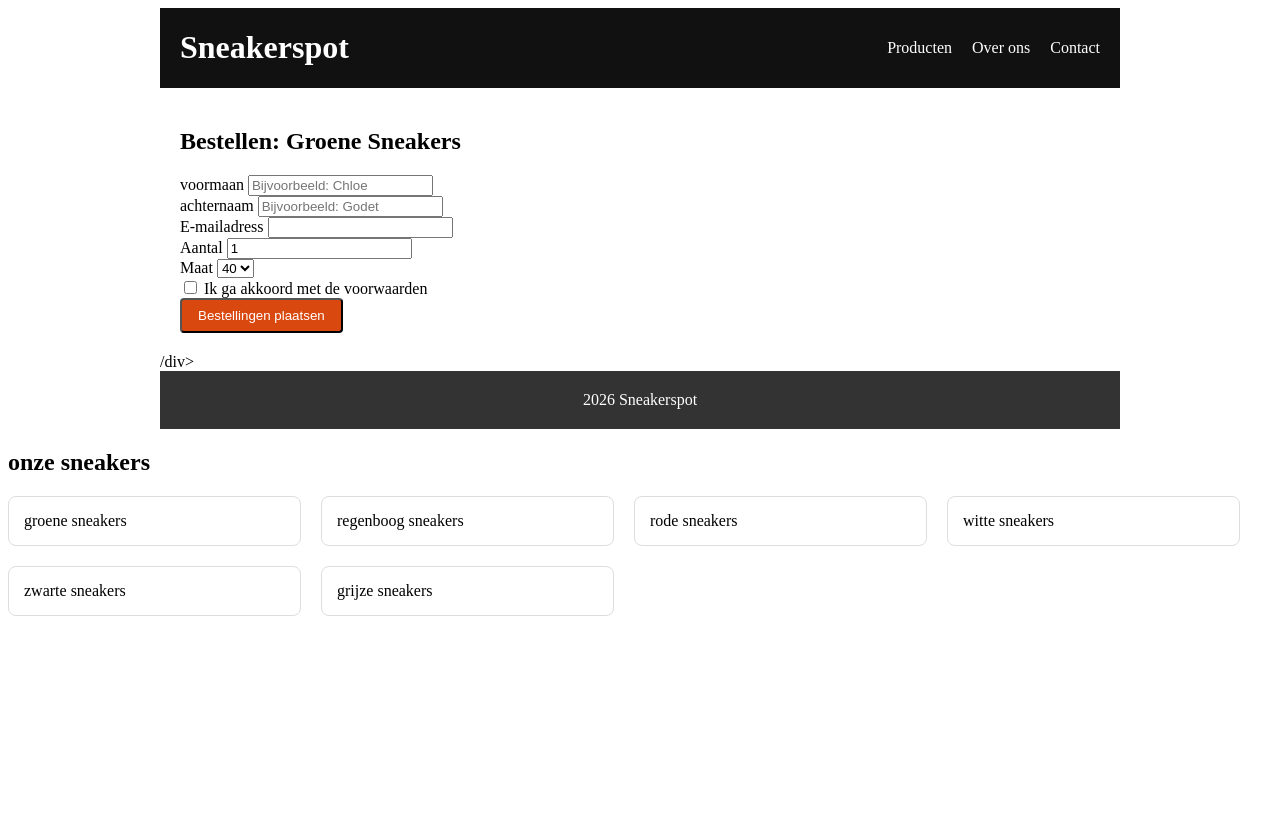
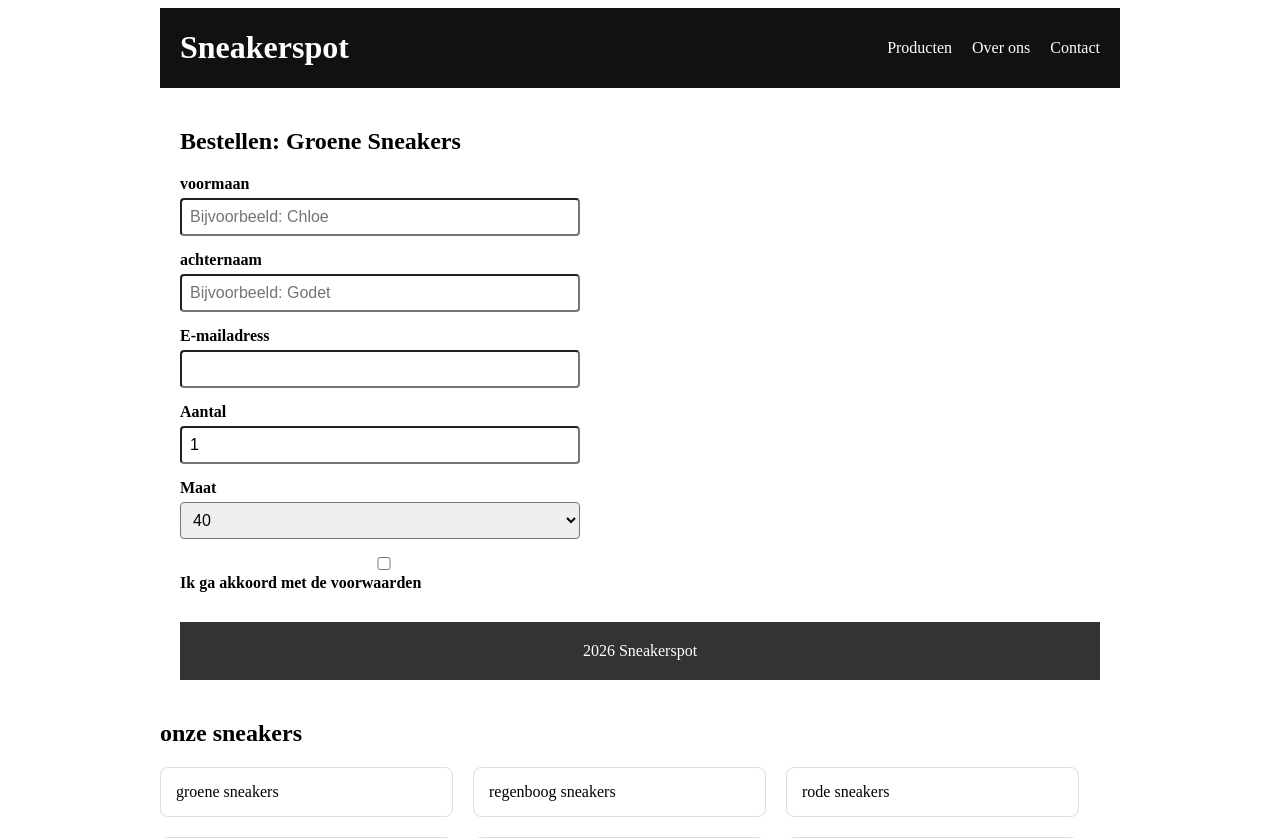
Before and after one commit to Fcb-student/Basis-Programeren-jaar-1-Periode-2-webDev, a PHP site: page /bestellen.html in a window 1280 px wide. Shown: the top 838 px of the page. Before the commit the page ends 616 px from the top, so only its background shows below. Run offline with PHP 8.4, Linux system fonts and the light colour scheme.

Commit message:
workshop 7

```diff
--- a/Workshops/workshop_7/bestellen.html
+++ b/Workshops/workshop_7/bestellen.html
@@ -56,9 +56,11 @@
                     <label for="voorwaarden">Ik ga akkoord met de voorwaarden</label>
                 </div>
 
+                <div class="veld vinkje"
+
                 <input type="submit" value="Bestellingen plaatsen" class="knop">
             </form>
-    </div>/div> <!-- einde content  -->
+    </div> <!-- einde content  -->
 
         <div id="footer"> 2026 Sneakerspot</div> <!-- einde footer  -->
 
--- a/Workshops/workshop_7/css/style.css
+++ b/Workshops/workshop_7/css/style.css
@@ -94,3 +94,39 @@
     padding: 20px;
     text-align: center;
 }
+
+.formulier{
+    max-width: 400px;
+}
+
+.veld{
+    margin-bottom: 15px;
+}
+.veld label{
+    display: block;
+    margin-bottom: 5px;
+    font-weight: bold;
+}
+.veld input,
+.veld select{
+    width: 100%;
+    padding: 8px;
+    border: 1px solic #cccccc;
+    border-radius: 4px;
+    font-size: 16px;
+}
+
+.vinkje{
+    display: flex;
+    gap: 8px;
+    align-items: center;
+}
+.vinkje input{
+    width: auto;
+}
+
+input.knop{
+    border: none;
+    font-size: 16px;
+    cursor: pointer;
+}
```
